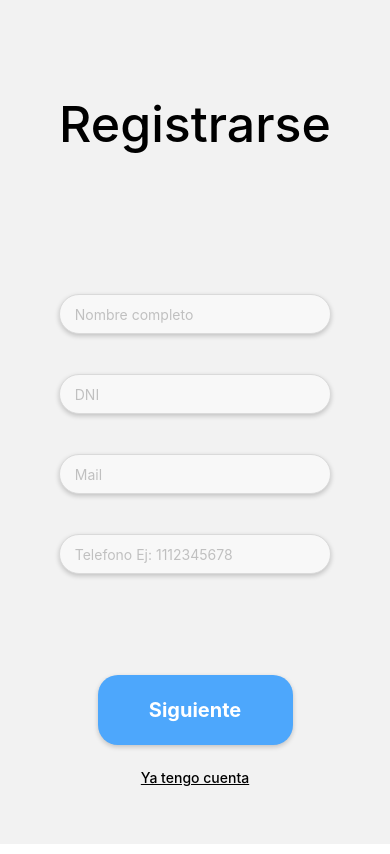
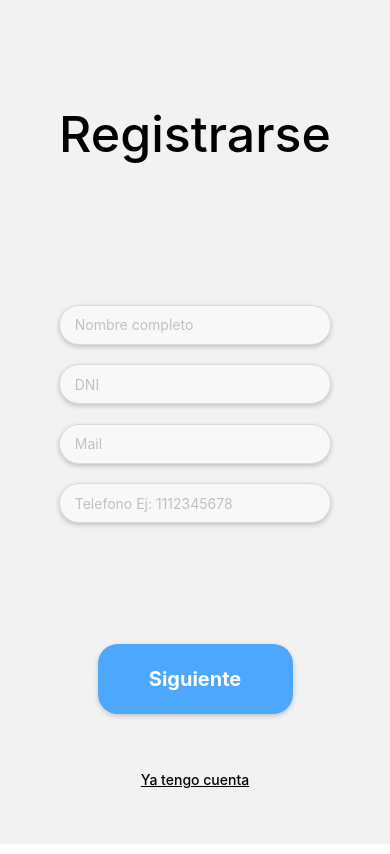
Before and after one commit to Lucilapp/Front-end, a React Native app in the folder native/lucilapp/: screen /Register in a window 390 px wide. Built offline with nearby package versions, Linux system fonts and the light colour scheme; no server answers.

Commit message:
corrigiendo estetica

```diff
--- a/native/lucilapp/src/app/screens/Register/Register.jsx
+++ b/native/lucilapp/src/app/screens/Register/Register.jsx
@@ -190,9 +190,10 @@ export default function RegisterScreen({navigation}) {
     container: {
         padding: 10,
         width: '75%',
+
     },
     input: {
-        marginTop: 40,
+        marginTop: '5vw',
         height: 40,
         backgroundColor: '#F8F8F8',
         borderRadius: 20,
@@ -208,7 +209,7 @@ export default function RegisterScreen({navigation}) {
     },
     TextLink: {
         textDecorationLine: 'underline',
-        marginTop: -40,
+        marginTop: '-7vw',
         fontWeight: 500
       }
   });
--- a/native/lucilapp/src/app/screens/login/login.jsx
+++ b/native/lucilapp/src/app/screens/login/login.jsx
@@ -104,7 +104,7 @@ export default function LoginScreen({navigation}) {
       height: 20,
     },
     logo_Middle: {
-        width: 250,
+        height: '50vw'
     },
     container: {
         padding: 10,
--- a/native/lucilapp/src/components/backArrow/arrow.jsx
+++ b/native/lucilapp/src/components/backArrow/arrow.jsx
@@ -15,8 +15,8 @@ const BackArrow = ({onPress}) => {
 const styles = StyleSheet.create({
     arrowImg: {
         resizeMode: 'contain',
-        width: 30,
-        height: 30
+        width: '7vw',
+        height: '7vw'
     }
 })
 
```
